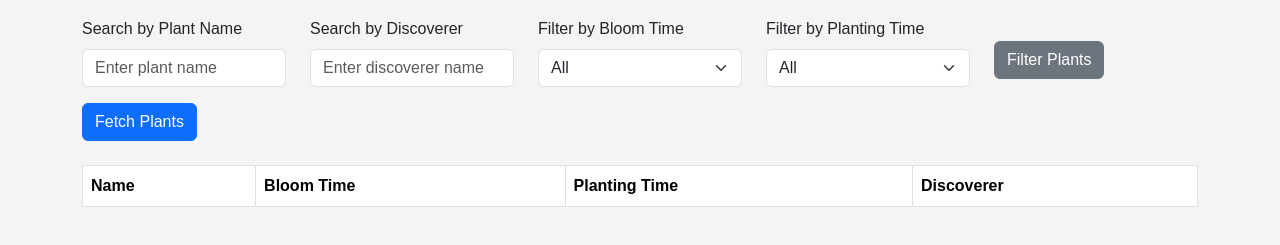
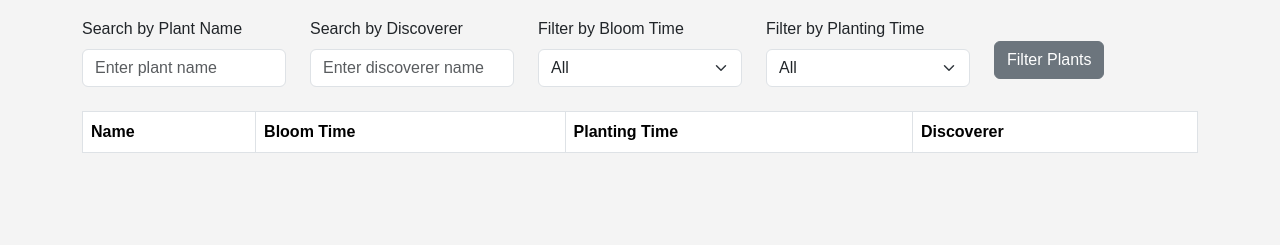
Before and after one commit to SeppeVerbekenEHB/prototype-data-scaling, a website: page public/html/index.html in a window 1280 px wide. Shown: the part 75-320 px from the top of the page. Drawn offline with nearby package versions, Linux system fonts and the light colour scheme; no server answers.

Commit message:
Add readme.md

```diff
--- a/public/html/index.html
+++ b/public/html/index.html
@@ -63,8 +63,6 @@
                 <button id="filterPlants" class="btn btn-secondary mt-4">Filter Plants</button>
             </div>
         </div>
-
-        <button id="fetchPlants" class="btn btn-primary">Fetch Plants</button>
         <table class="table table-bordered mt-4">
             <thead>
                 <tr>
```
Also changed, not shown: README.md.
